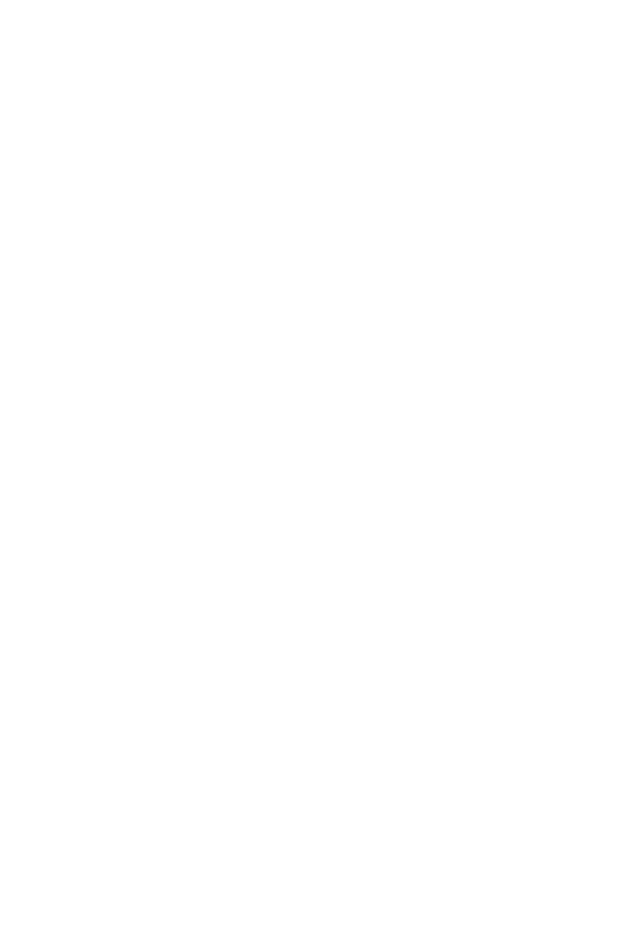
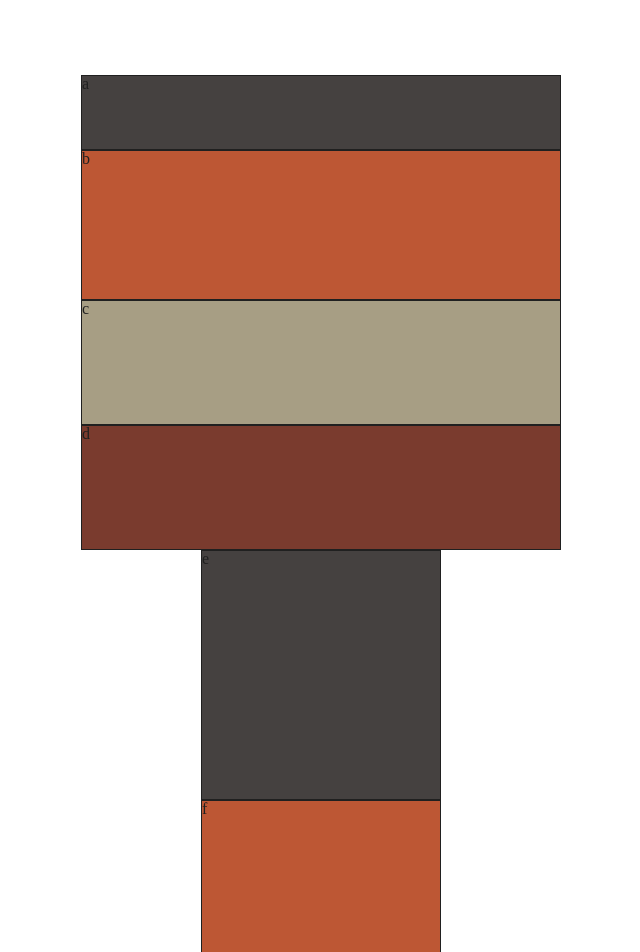
Before and after one commit to JessZuchowski/lab-01, a plain HTML site: page index.html in a window 1280 px wide. Shown: the top 952 px of the page, without its empty margins (319-959 px from the left). Before the commit the page ends 800 px from the top, so only its background shows below. Drawn offline with Linux system fonts and the light colour scheme.

Commit message:
basic css

```diff
--- a/css/base.css
+++ b/css/base.css
@@ -0,0 +1,19 @@
+body {
+  color: rgb(32, 32, 32);
+  background-color: white;
+}
+
+main {
+  margin-top: 75px;
+  margin-left: auto;
+  margin-right: auto;
+  margin-block-end: 60px;
+}
+
+div {
+  border: 1px solid rgb(32, 32, 32);
+  background-color: grey;
+  box-sizing: border-box;
+  margin-left: auto;
+  margin-right: auto;
+}
--- a/css/module.css
+++ b/css/module.css
@@ -0,0 +1,54 @@
+
+#divA {
+  width: 480px;
+  height: 75px;
+  background-color: #454140;
+}
+
+#divB {
+  width: 480px;
+  height: 150px;
+  background-color: #bd5734;
+}
+
+#divC {
+  width: 480px;
+  height: 125px;
+  background-color: #a79e84;
+}
+
+#divD {
+  width: 480px;
+  height: 125px;
+  background-color: #7a3b2e;
+}
+
+#divE {
+  width: 240px;
+  height: 250px;
+  background-color: #454140;
+}
+
+#divF {
+  width: 240px;
+  height: 250px;
+  background-color: #bd5734;
+}
+
+#divG {
+  width: 240px;
+  height: 250px;
+  background-color: #a79e84;
+}
+
+#divH {
+  width: 240px;
+  height: 250px;
+  background-color: #7a3b2e;
+}
+
+#divI {
+  width: 480px;
+  height: 80px;
+  background-color: #454140;
+}
--- a/index.html
+++ b/index.html
@@ -11,6 +11,16 @@
   <link rel="stylesheet" href="css/module.css">
 </head>
 <body>
-
+  <main id="flex-grid">
+  <div id="divA">a</div>
+  <div id="divB">b</div>
+  <div id="divC">c</div>
+  <div id="divD">d</div>
+  <div id="divE">e</div>
+  <div id="divF">f</div>
+  <div id="divG">g</div>
+  <div id="divH">h</div>
+  <div id="divI">i</div>
+  </main>
 </body>
 </html>
```
Also changed, not shown: 1 other file.
